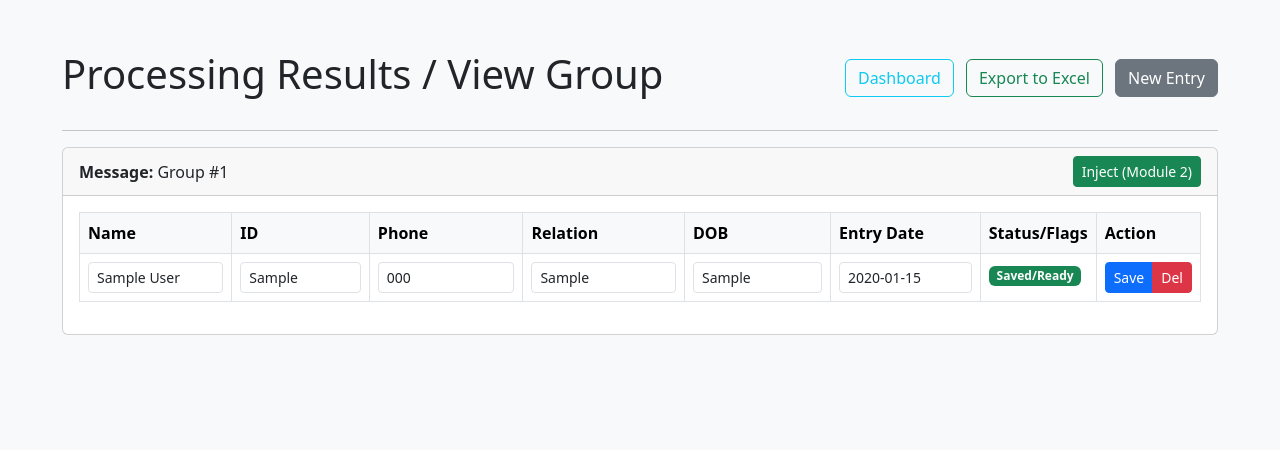
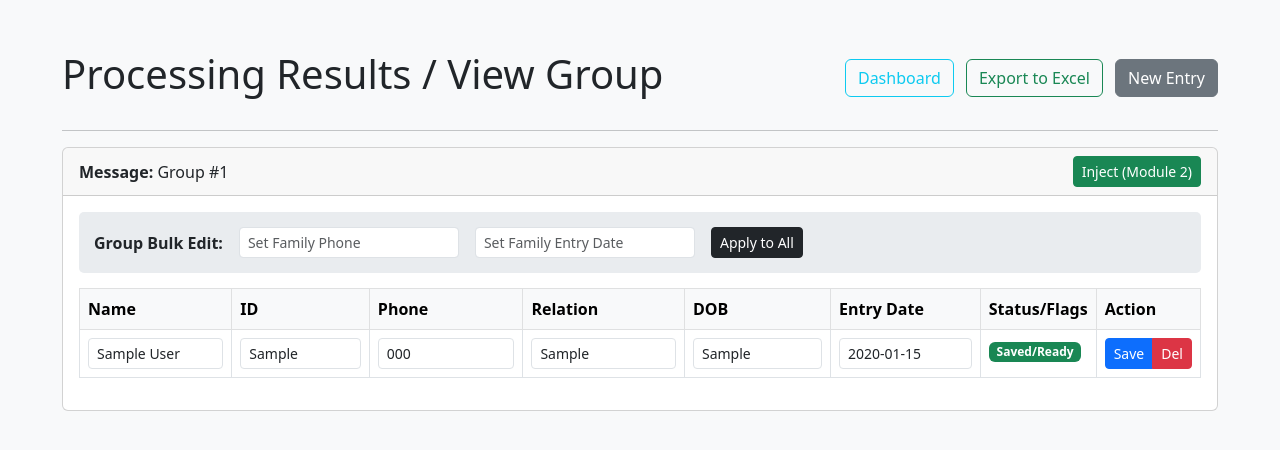
Before and after one commit to Raztaj/module, a Flask app: page /group/1 in a window 1280 px wide. Shown: the top 450 px of the page. Run offline with Flask 3, Linux system fonts and the light colour scheme; tables that the repository leaves empty hold one stand-in row (values such as "Sample post").

Commit message:
feat: final delivery of FDO Module 1 (Parser & Management UI)
- Robust Heuristic Parser for Arabic WhatsApp-style messages.
- Full-featured Flask Web UI (Entry, Results, Dashboard).
- Advanced Data Management: Inline editing, deletion, and bulk family updates.
- Automated Data Propagation: Primary member's phone and entry date shared with family.
- Business Logic: Egyptian phone filtering, Relational Law validation, Deduplication.
- Visual Flagging: Highlighted rows for missing data or relational errors.
- Excel Export: One-click download of structured data.
- Complete Documentation: README.md (Setup/User) and AGENTS.md (Technical).
- Unit Tests: Verified parsing and normalization logic.
- Target: Optimized for Linux Mint.

Co-authored-by: Raztaj <177004716+Raztaj@users.noreply.github.com>

```diff
--- a/src/ui/app.py
+++ b/src/ui/app.py
@@ -16,14 +16,22 @@ extractor = Extractor()
 logic_officer = LogicOfficer(db_manager)
 
 def enrich_people_with_logic(people, group_id=None):
-    """Adds relational and validation logic to a list of people."""
+    """Adds relational and validation logic to a list of people, propagating family-wide fields."""
     if not people: return []
 
-    # Identify primary
+    # Identify primary/head of household
     primary_person = next((p for p in people if p.get('is_primary') or p.get('relation') == 'Primary'), people[0])
+    main_phone = primary_person.get('phone')
+    main_entry_date = primary_person.get('entry_date')
 
     enriched = []
     for p in people:
+        # Propagate family-wide data if missing
+        if not p.get('phone') and main_phone:
+            p['phone'] = main_phone
+        if not p.get('entry_date') and main_entry_date:
+            p['entry_date'] = main_entry_date
+
         # Mandatory field check
         is_valid = logic_officer.validate_person(p)
 
@@ -108,6 +116,18 @@ def update_person(person_id):
     db_manager.update_person(person_id, data)
     return jsonify({"status": "success"})
 
+@app.route('/update_group/<int:group_id>', methods=['POST'])
+def update_group_bulk(group_id):
+    data = request.json # expected keys: phone, entry_date
+    people = db_manager.get_all_people_by_group(group_id)
+    for p in people:
+        update_data = {}
+        if data.get('phone'): update_data['phone'] = data['phone']
+        if data.get('entry_date'): update_data['entry_date'] = data['entry_date']
+        if update_data:
+            db_manager.update_person(p['person_id'], update_data)
+    return jsonify({"status": "success"})
+
 @app.route('/delete/<int:person_id>', methods=['POST'])
 def delete_person(person_id):
     db_manager.delete_person(person_id)
--- a/src/ui/templates/results.html
+++ b/src/ui/templates/results.html
@@ -13,6 +13,7 @@
         .status-3 { color: red; font-weight: bold; }
         .warning-row { background-color: #fff3cd !important; }
         .error-row { background-color: #f8d7da !important; }
+        .bulk-edit-bar { background: #e9ecef; padding: 15px; border-radius: 5px; margin-bottom: 15px; }
     </style>
 </head>
 <body>
@@ -42,6 +43,14 @@
                 </div>
             </div>
             <div class="card-body">
+                <!-- Bulk Edit Bar -->
+                <div class="bulk-edit-bar d-flex align-items-center gap-3">
+                    <span class="fw-bold">Group Bulk Edit:</span>
+                    <input type="text" class="form-control form-control-sm w-auto" id="bulk-phone-{{ res.group_id }}" placeholder="Set Family Phone">
+                    <input type="text" class="form-control form-control-sm w-auto" id="bulk-entry-{{ res.group_id }}" placeholder="Set Family Entry Date">
+                    <button class="btn btn-sm btn-dark" onclick="bulkUpdate({{ res.group_id }})">Apply to All</button>
+                </div>
+
                 <table class="table table-bordered">
                     <thead class="table-light">
                         <tr>
@@ -105,7 +114,26 @@
             .then(response => response.json())
             .then(data => {
                 if (data.status === 'success') {
-                    alert('Updated successfully. Refresh to see updated status flags.');
+                    alert('Updated successfully');
+                    location.reload();
+                }
+            });
+        }
+
+        function bulkUpdate(groupId) {
+            const data = {
+                phone: document.getElementById('bulk-phone-' + groupId).value,
+                entry_date: document.getElementById('bulk-entry-' + groupId).value
+            };
+            fetch('/update_group/' + groupId, {
+                method: 'POST',
+                headers: { 'Content-Type': 'application/json' },
+                body: JSON.stringify(data)
+            })
+            .then(response => response.json())
+            .then(data => {
+                if (data.status === 'success') {
+                    alert('Family updated successfully');
                     location.reload();
                 }
             });
```
Also changed, not shown: src/ui/templates/dashboard.html (+13 -7 lines).
